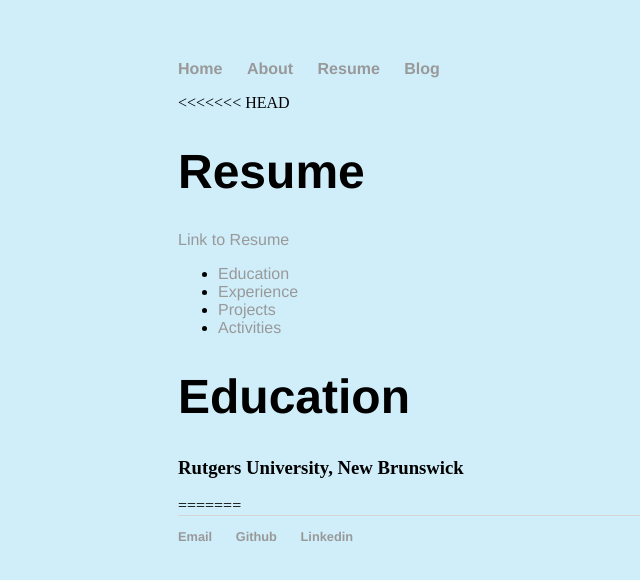
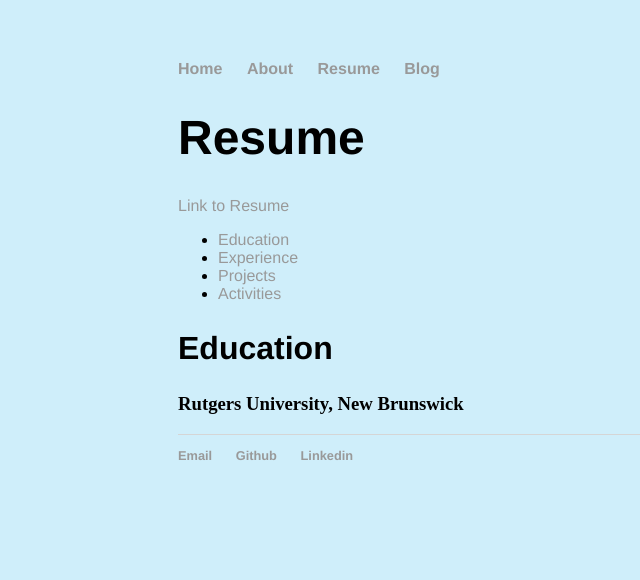
Before and after one commit to nithi0105/nithi0105.github.io, a Jekyll site: the page built from resume/index.html, in a window 1280 px wide. Shown: the top 580 px of the page, without its empty margins (14-654 px from the left). Built offline with Jekyll 4.4.1, drawn with Linux system fonts in a browser that asks for light colours.

Commit message:
resume style

```diff
--- a/css/main.css
+++ b/css/main.css
@@ -48,6 +48,7 @@
     list-style: none;
 }
 
-ul.resume li{
+ul.res-sections li{
     display:inline;
+    list-style-type: none;
 }
--- a/resume/index.html
+++ b/resume/index.html
@@ -2,7 +2,7 @@
 layout: default
 title: Nithi Kumar Resume
 ---
-<<<<<<< HEAD
+
 <h1>Resume</h1>
 <a href="Nithi-Kumar-resume.pdf" target="_blank">Link to Resume</a>
 <ul>
@@ -12,7 +12,6 @@
 	<li><a href="#Activities">Activities</a></li>
 </ul>
 <div class = "Education">
-	<h1>Education</h1>
+	<h2>Education</h2>
 	<h3>Rutgers University, New Brunswick</h3>
 </div>
-=======
```
